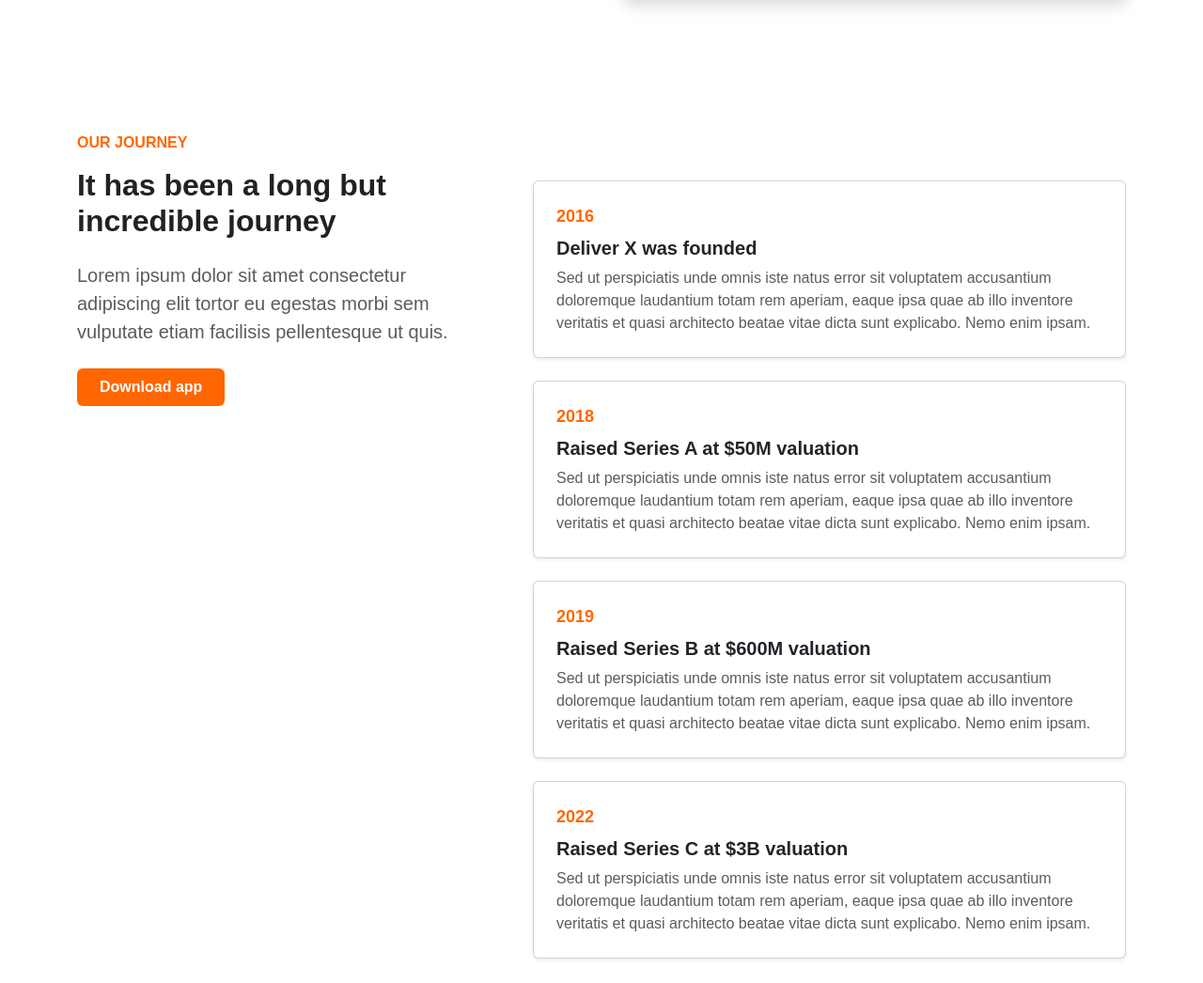
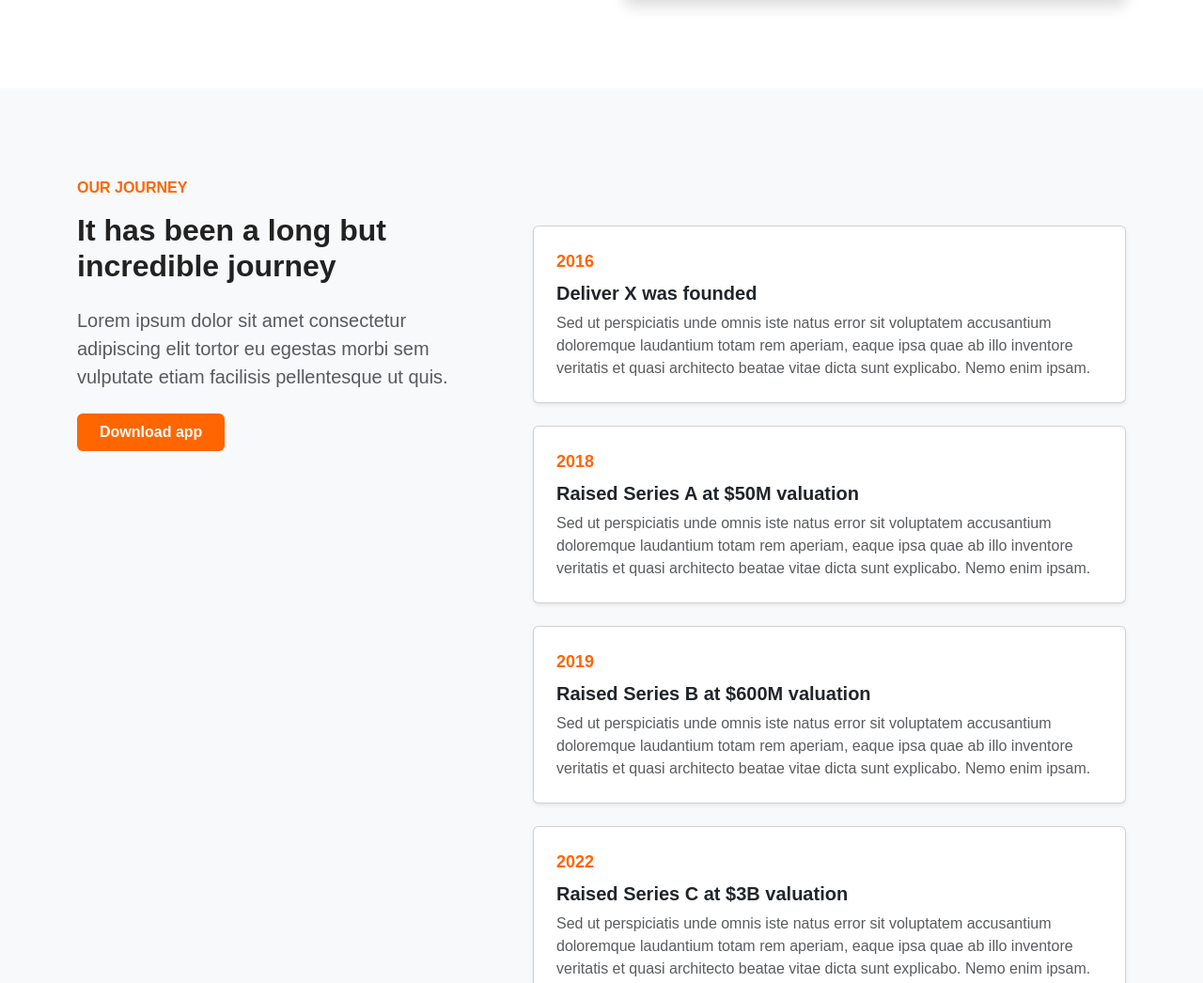
Before and after one commit to haidar180202/deliver-x, a plain HTML site: page index.html in a window 1280 px wide. Shown: the part 2378-3424 px from the top of the page at 94% size. Drawn offline with nearby package versions, Linux system fonts and the light colour scheme.

Commit message:
update some ui

```diff
--- a/index.html
+++ b/index.html
@@ -142,8 +142,9 @@
   </section>
 
   <!-- Our Journey -->
-  <section class="our-journey container py-5 my-5">
-    <div class="row g-5">
+  <section class="our-journey  py-5 my-5">
+    <div class="container py-5">
+      <div class="row g-5">
       <!-- Left Text Section -->
       <div class="col-lg-5">
         <h6 class="text-orange text-uppercase fw-semibold mb-3">Our Journey</h6>
@@ -197,6 +198,7 @@
           </p>
         </div>
       </div>
+    </div>
     </div>
   </section>
 
--- a/scss/style.scss
+++ b/scss/style.scss
@@ -205,6 +205,7 @@ body {
   }
 
   .our-journey {
+    background-color: #f8f9fa; // warna latar abu muda
     padding-top: 3rem;
     padding-bottom: 3rem;
 
```
Also changed, not shown: css/style.css, 1 other file.
